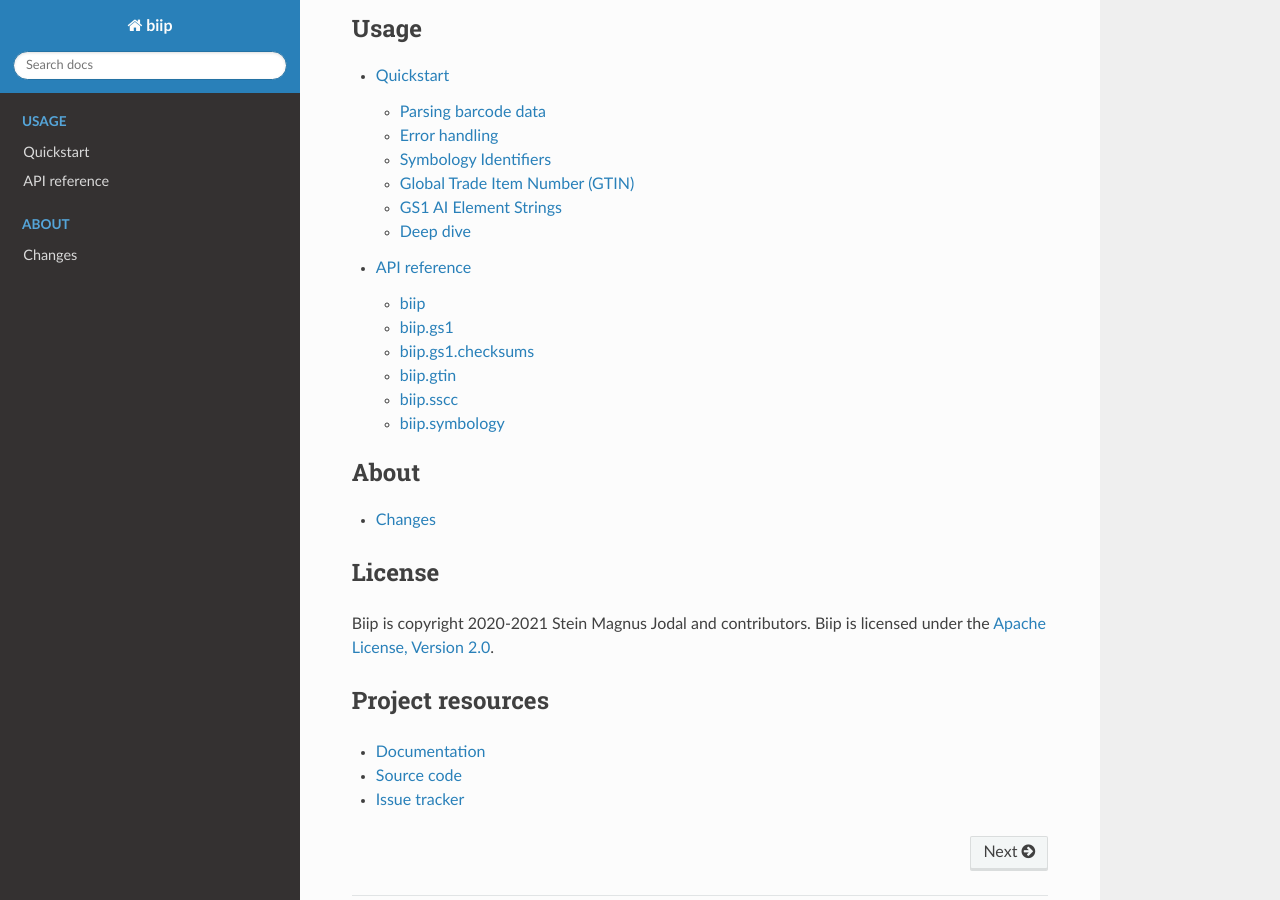
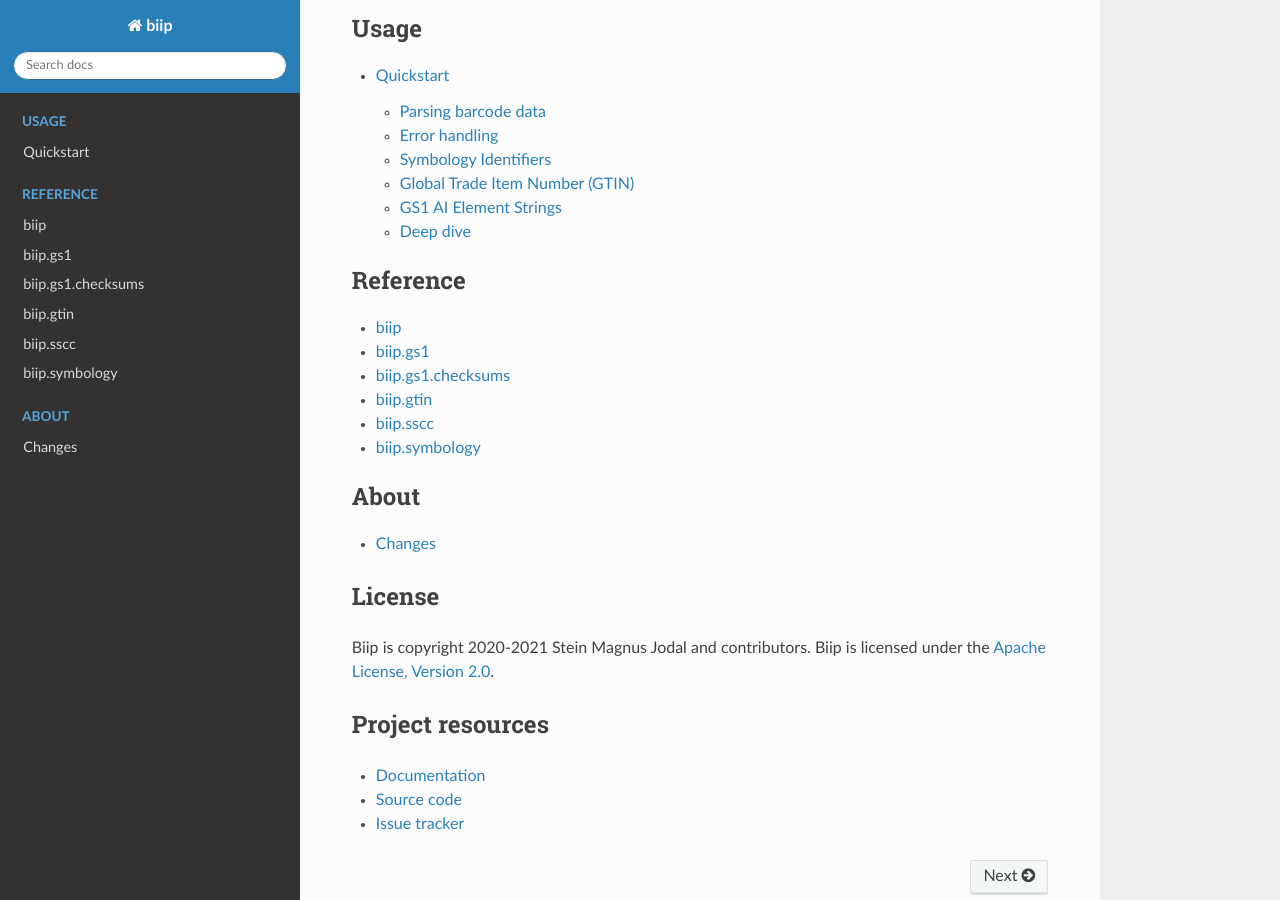
Before and after one commit to jodal/biip, a Sphinx documentation site: the page built from docs/index.rst, in a window 1280 px wide and 900 px high, scrolled down 767 px. Built offline with Sphinx 7.4.7 and the Read the Docs theme 2.0.0, drawn with Linux system fonts in a browser that asks for light colours.

```diff
--- /dev/null
+++ b/docs/api/biip.rst
@@ -0,0 +1,6 @@
+====
+biip
+====
+
+.. automodule:: biip
+    :members:
--- /dev/null
+++ b/docs/api/gs1-checksums.rst
@@ -0,0 +1,6 @@
+==================
+biip.gs1.checksums
+==================
+
+.. automodule:: biip.gs1.checksums
+    :members:
--- /dev/null
+++ b/docs/api/gs1.rst
@@ -0,0 +1,6 @@
+========
+biip.gs1
+========
+
+.. automodule:: biip.gs1
+    :members:
--- /dev/null
+++ b/docs/api/gtin.rst
@@ -0,0 +1,6 @@
+=========
+biip.gtin
+=========
+
+.. automodule:: biip.gtin
+    :members:
--- /dev/null
+++ b/docs/api/sscc.rst
@@ -0,0 +1,6 @@
+=========
+biip.sscc
+=========
+
+.. automodule:: biip.sscc
+    :members:
--- /dev/null
+++ b/docs/api/symbology.rst
@@ -0,0 +1,6 @@
+==============
+biip.symbology
+==============
+
+.. automodule:: biip.symbology
+    :members:
--- a/docs/index.rst
+++ b/docs/index.rst
@@ -42,8 +42,17 @@ To install Biip with ``py-moneyed``, run:
     :caption: Usage
 
     quickstart
-    api
 
+.. toctree::
+    :maxdepth: 2
+    :caption: Reference
+
+    api/biip
+    api/gs1
+    api/gs1-checksums
+    api/gtin
+    api/sscc
+    api/symbology
 
 .. toctree::
     :maxdepth: 2
--- a/docs/quickstart.rst
+++ b/docs/quickstart.rst
@@ -4,7 +4,7 @@ Quickstart
 
 The following examples should get you started with parsing barcode data using Biip.
 
-See the :doc:`api` for details on the API and data fields used in the examples below.
+See the API reference for details on the API and data fields used in the examples below.
 
 
 Parsing barcode data
```
Also changed, not shown: docs/api.rst (deleted, +0 -52 lines).
